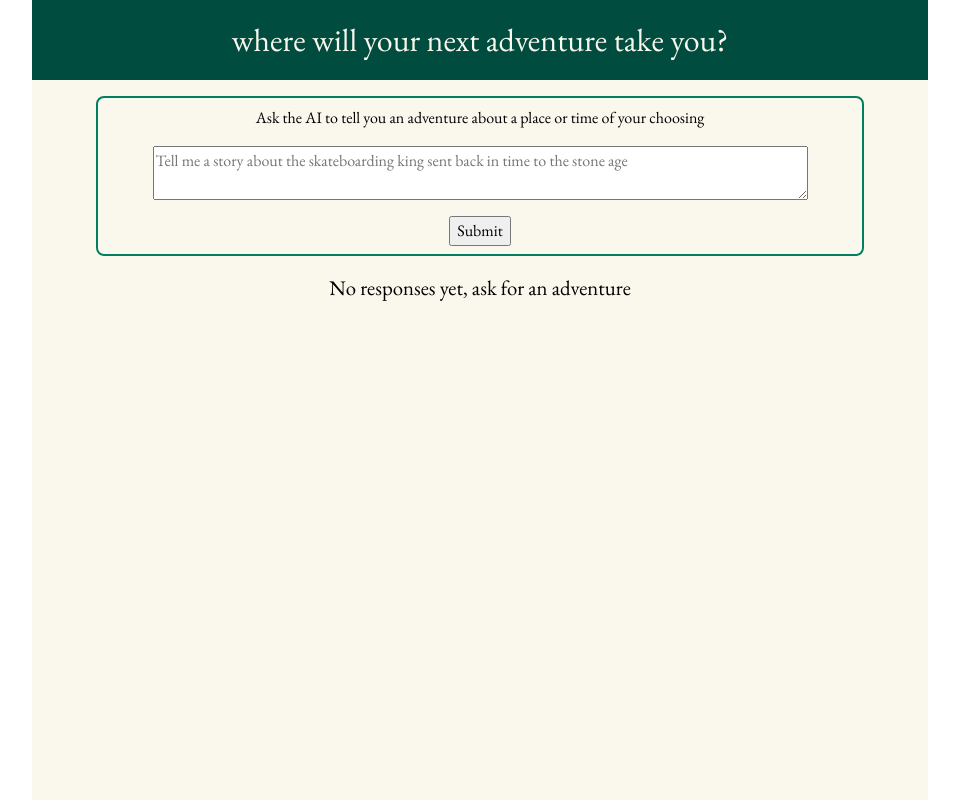
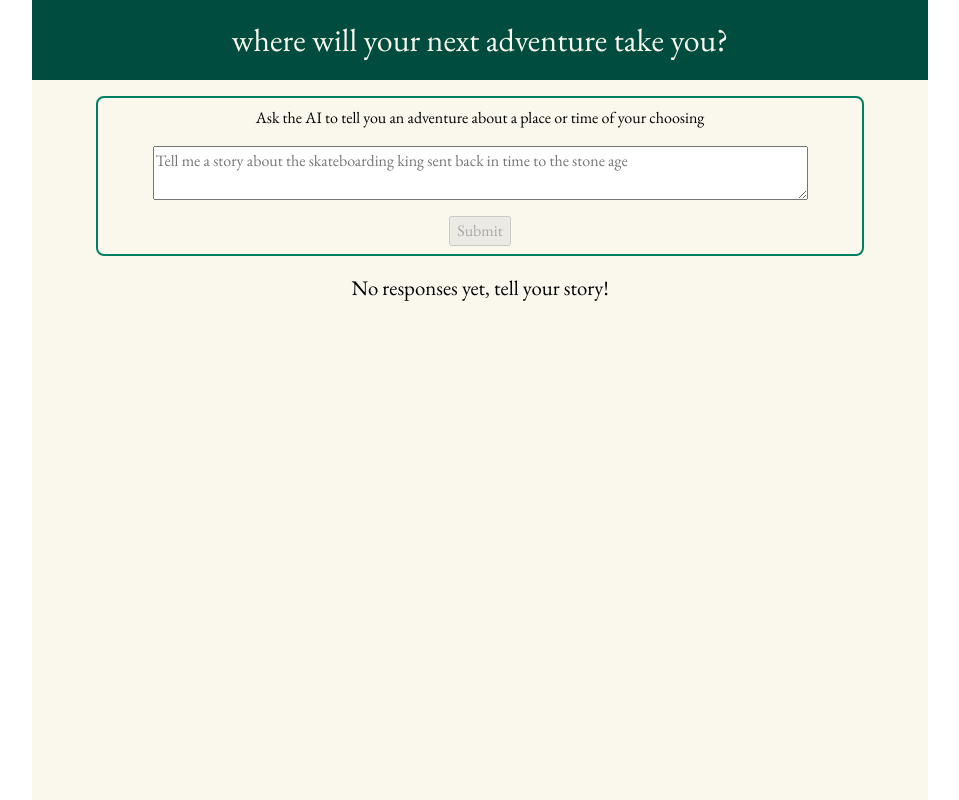
Before and after one commit to jskomal/shopify-fe, a React (Create React App) app: page / in a window 1280 px wide. Shown: the whole page, without its empty margins (160-1119 px from the left). Built offline with nearby package versions, Linux system fonts and the light colour scheme.

Commit message:
Implement POST request

```diff
--- a/src/App.js
+++ b/src/App.js
@@ -1,9 +1,11 @@
 import './App.css'
 import { useState, useEffect } from 'react'
+import Stories from './Stories'
 
 const App = () => {
   const [textInput, setTextInput] = useState('')
   const [responses, setResponses] = useState([])
+  const [errorMsg, setErrorMsg] = useState('')
 
   const handleTextInput = (e) => {
     setTextInput(e.target.value)
@@ -15,19 +17,38 @@ const App = () => {
       prompt: textInput,
       temperature: 0.5,
       max_tokens: 128,
-      top_p: 1.0,
       frequency_penalty: 0.0,
       presence_penalty: 0.0
     }
+    PostSubmission(dataToSend)
+  }
 
-    fetch('https://api.openai.com/v1/engines/text-curie-001/completions', {
+  const PostSubmission = async (dataToSend) => {
+    try {
+      const response = await fetch(
+        'https://api.openai.com/v1/engines/text-curie-001/completions',
+        {
           method: 'POST',
           headers: {
             'Content-Type': 'application/json',
-        Authorization: `Bearer ${process.env.REACT_APP_API_KEY}`
+            Authorization: `Bearer ${process.env.REACT_APP_APIKEY}`
           },
           body: JSON.stringify(dataToSend)
-    })
+        }
+      )
+      if (response.ok) {
+        const data = await response.json()
+        const newEntry = {
+          id: Date.now(),
+          input: dataToSend.prompt,
+          response: data.choices[0].text
+        }
+        setResponses((prev) => [newEntry, ...prev])
+      } else {
+        console.log(response)
+        throw new Error(response.message)
+      }
+    } catch (error) {}
   }
 
   return (
@@ -47,17 +68,19 @@ const App = () => {
             onChange={handleTextInput}
             placeholder='Tell me a story about the skateboarding king sent back in time to the stone age'
           ></textarea>
-          <button className='submit-button form-item' onClick={handleSubmit}>
+          <button
+            disabled={!textInput}
+            className='submit-button form-item'
+            onClick={handleSubmit}
+          >
             Submit
           </button>
         </form>
-        <section className='responses'>
         {responses && responses[0] ? (
-            { responses }
+          <Stories responses={responses} />
         ) : (
-            <h2 style={{ fontSize: '1.3rem' }}>No responses yet, ask for an adventure</h2>
+          <h2 style={{ fontSize: '1.3rem' }}>No responses yet, tell your story!</h2>
         )}
-        </section>
       </section>
     </div>
   )
```
Lines whose indentation alone changed are shown as unchanged.
